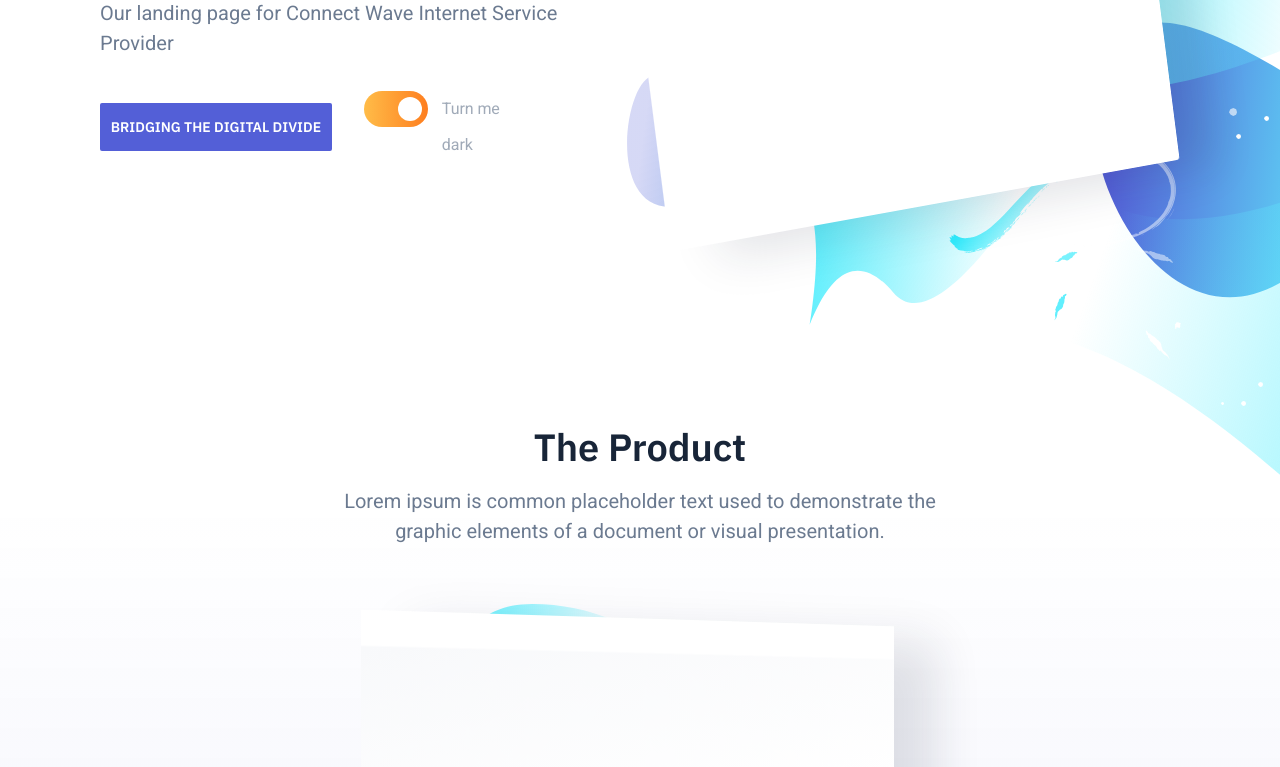
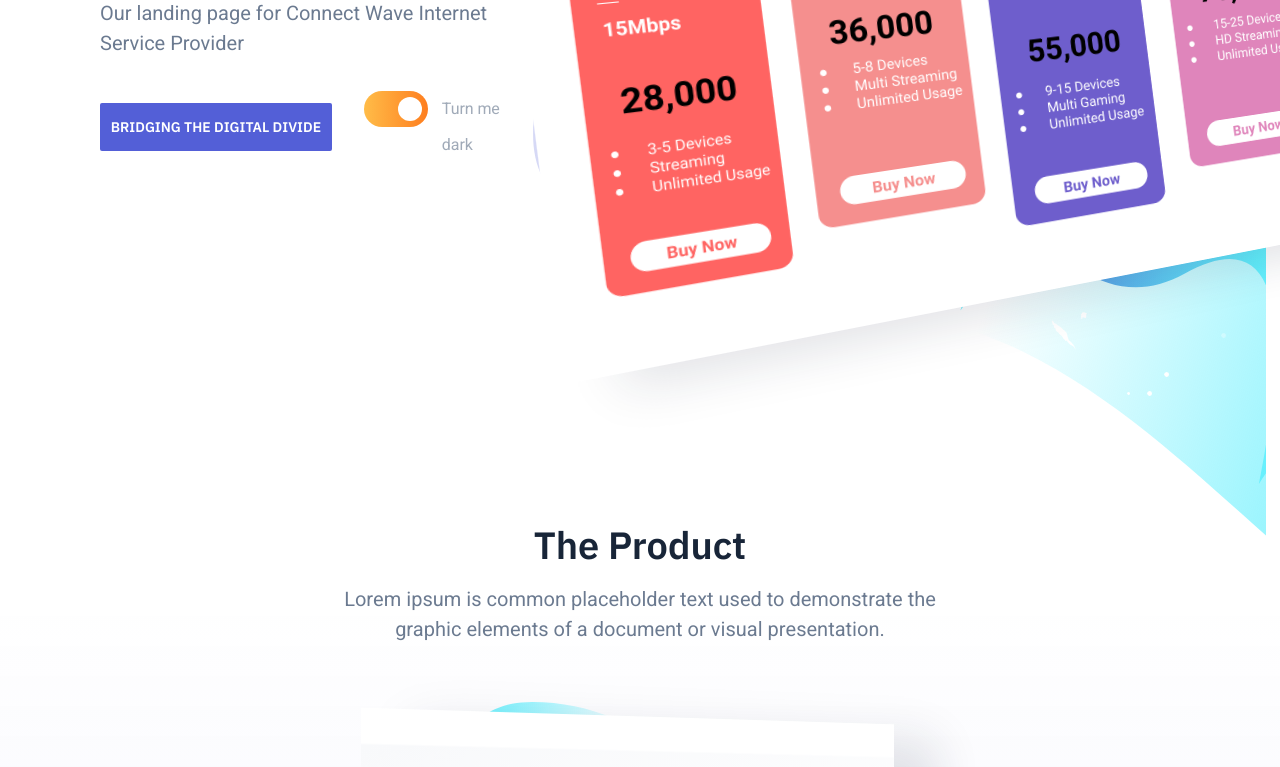
Before and after one commit to naing-htoo/ISP-Landing-Page, a plain HTML site: page index.html in a window 1280 px wide. Shown: the part 333-1100 px from the top of the page. Drawn offline with nearby package versions, Linux system fonts and the light colour scheme.

Commit message:
Update index.html

```diff
--- a/index.html
+++ b/index.html
@@ -51,8 +51,8 @@
 								<img class="hero-media-illustration-image asset-dark" src="dist/images/hero-media-illustration-dark.svg" alt="Hero media illustration">
 							</div>
 							<div class="hero-media-container">
-								<img class="hero-media-image asset-light" src="dist/images/hero-media-light.svg" alt="Hero media">
-								<img class="hero-media-image asset-dark" src="dist/images/hero-media-dark.svg" alt="Hero media">
+								<img class="hero-media-image asset-light" src="dist/images/pricing.png" alt="Pricing">
+								<img class="hero-media-image asset-dark" src="dist/images/pricing.png" alt="Pricing">
 							</div>
 						</div>
                     </div>
```
